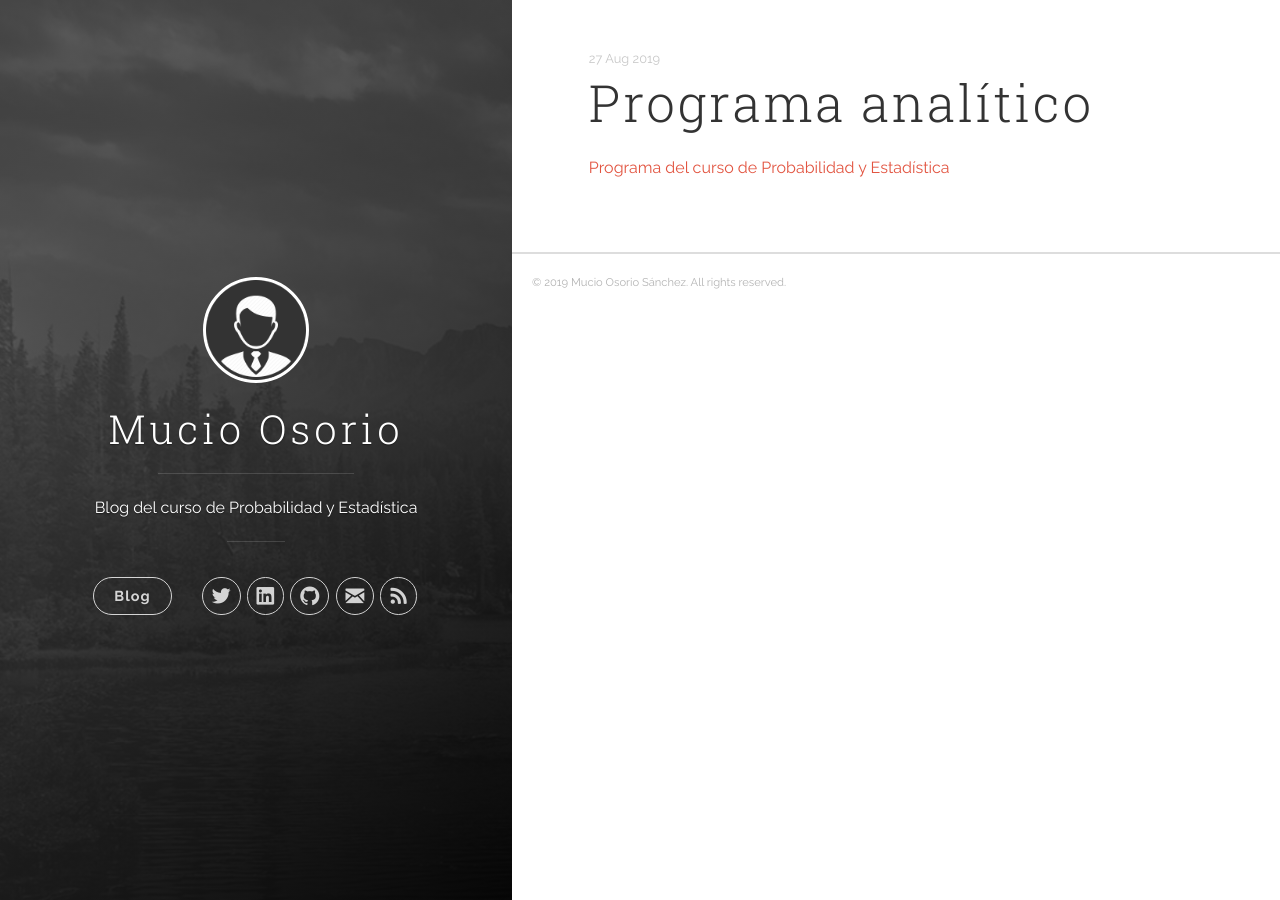
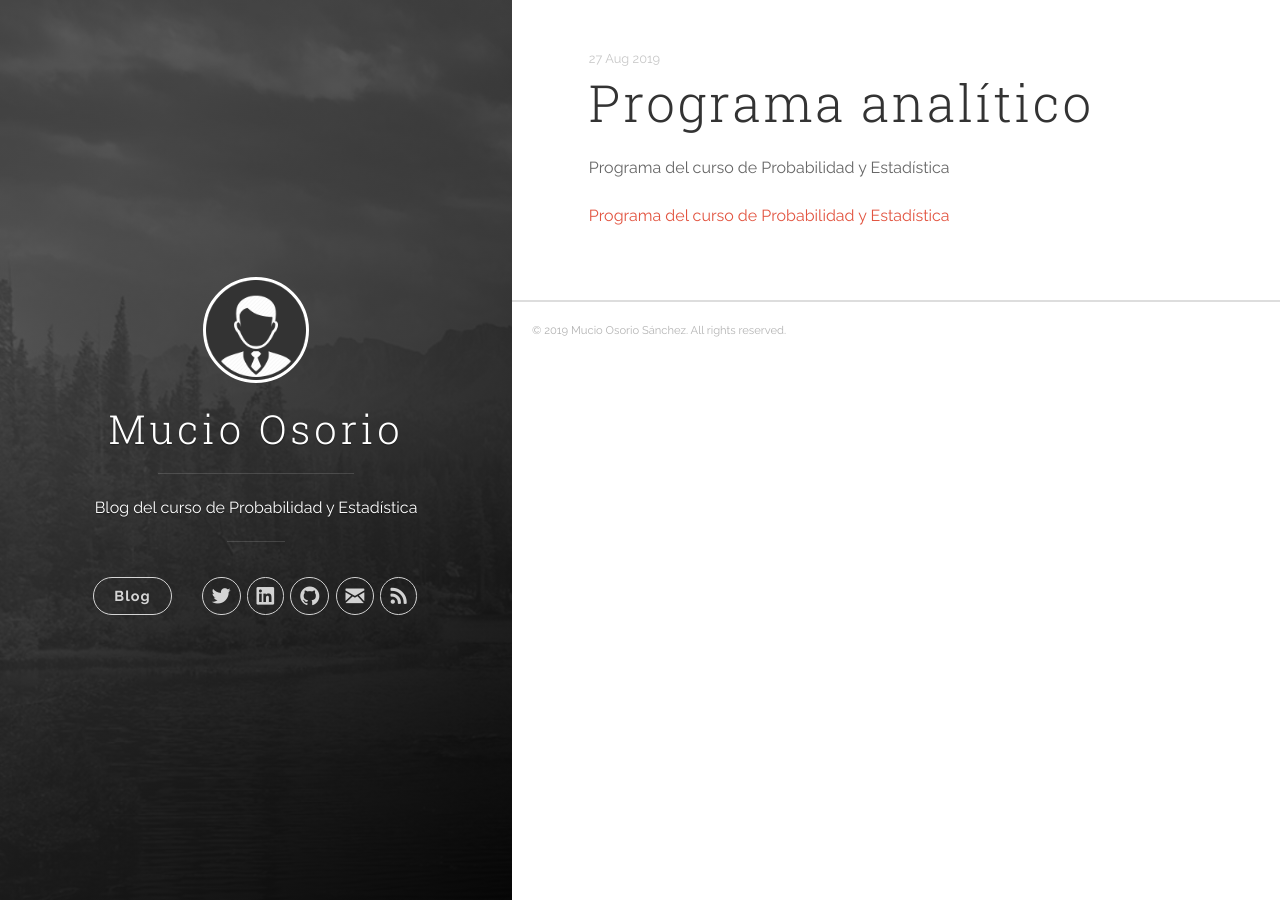
Before and after one commit to mucioosorio/probabilidad, a Jekyll site: the page built from _posts/2019-08-27-Programa Analítico.md, in a window 1280 px wide. Built offline with Jekyll 4.4.1, drawn with Linux system fonts in a browser that asks for light colours; nearby versions of some CDN libraries.

Commit message:
Update 2019-08-27-Programa Analítico.md

```diff
--- a/_posts/2019-08-27-Programa Analítico.md
+++ b/_posts/2019-08-27-Programa Analítico.md
@@ -1,2 +1,3 @@
+Programa del curso de Probabilidad y Estadística
 
 <a href="https://github.com/mucioosorio/probabilidad/blob/master/_posts/Probabilidad1136M.pdf" target="_blank">Programa del curso de Probabilidad y Estadística </a>
```
